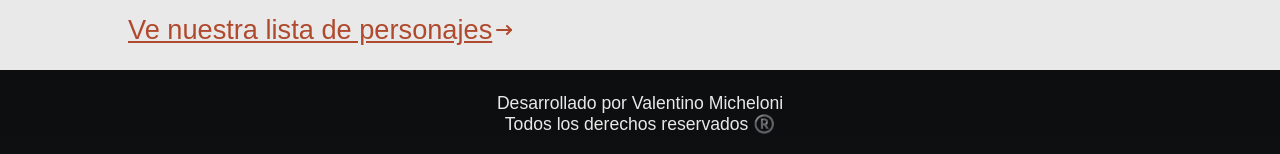
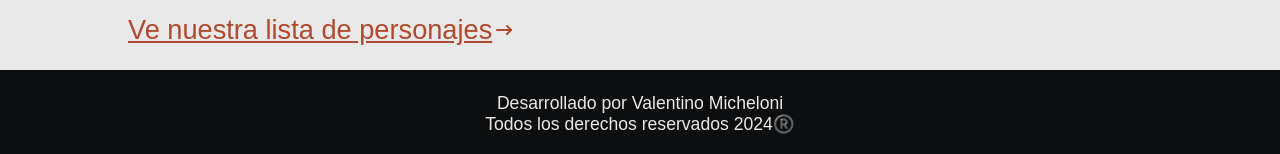
Before and after one commit to upon-X/GreekMythology, a React (Vite) app: page / in a window 1280 px wide. Shown: the part 3674-3828 px from the top of the page. Built offline with nearby package versions, Linux system fonts and the light colour scheme; a web font is replaced by a local one.

Commit message:
Update Footer.jsx

```diff
--- a/src/components/Footer/Footer.jsx
+++ b/src/components/Footer/Footer.jsx
@@ -13,7 +13,7 @@ export default function Footer() {
                     </span>
                 </a>
                 <br />
-                {language === 'español' ? 'Todos los derechos reservados ®️' : 'All rights reserved ®️'}
+                {language === 'español' ? 'Todos los derechos reservados 2024®️' : 'All rights reserved 2024®️'}
             </footer>
         </>
     )
```
